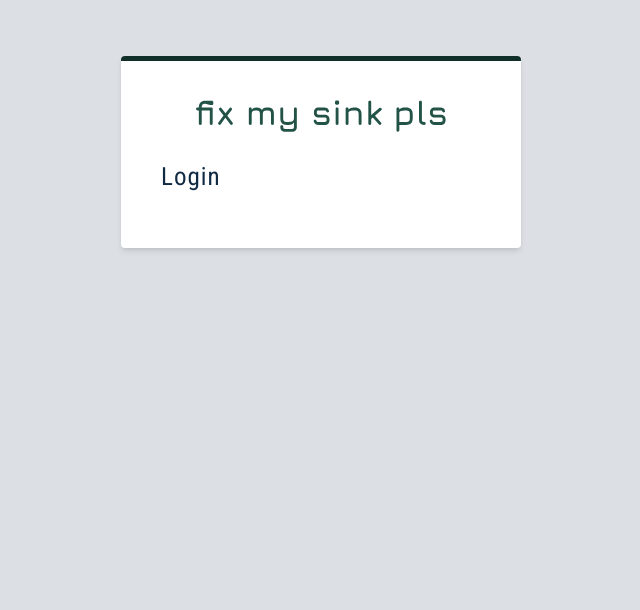
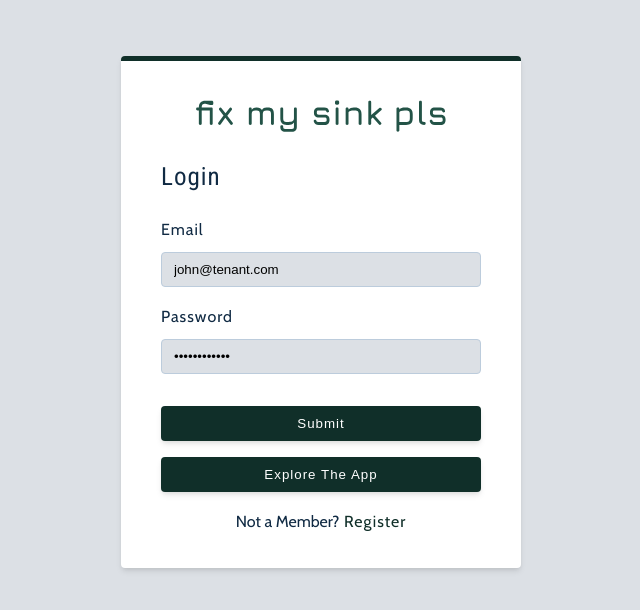
Before and after one commit to mcwhopper63/fixmysinkpls-client-only, a React (Vite) app: page /login in a window 1280 px wide. Shown: the top 610 px of the page, without its empty margins (319-959 px from the left). Built offline with nearby package versions, Linux system fonts and the light colour scheme.

Commit message:
Register page created

```diff
--- a/src/pages/Login.jsx
+++ b/src/pages/Login.jsx
@@ -8,6 +8,28 @@ const Login = () => {
             <form action="" className="form">
                 <Logo />
                 <h4>login</h4>
+                <FormRow
+                    name="email"
+                    type="email"
+                    defaultValue="john@tenant.com"
+                />
+                <FormRow
+                    name="password"
+                    type="password"
+                    defaultValue="password1234"
+                />
+                <button type="submit" className="btn btn-block">
+                    submit
+                </button>
+                <button type="button" className="btn btn-block">
+                    Explore the app
+                </button>
+                <p>
+                    Not a Member?
+                    <Link to="/register" className="member-btn">
+                        &nbsp;Register
+                    </Link>
+                </p>
             </form>
         </Wrapper>
     );
--- a/src/pages/Register.jsx
+++ b/src/pages/Register.jsx
@@ -17,8 +17,15 @@ const Register = () => {
                 />
                 <FormRow
                     type="text"
-                    name="location"
-                    defaultValue="Great Condo"
+                    name="propertyLocation"
+                    labelText="Property Location"
+                    defaultValue="Sleepy Hills"
+                />
+                <FormRow
+                    type="text"
+                    name="apartment"
+                    // labelText="Property Location"
+                    defaultValue="19H"
                 />
                 <FormRow
                     type="email"
@@ -30,13 +37,19 @@ const Register = () => {
                     name="password"
                     defaultValue="password1234"
                 />
+                <FormRow
+                    type="text"
+                    name="phone number"
+                    labelText="phone number"
+                    defaultValue="212-888-7777"
+                />
                 <button type="submit" className="btn btn-block">
                     submit
                 </button>
                 <p>
-                    Already a member?
+                    Already a Member?
                     <Link to="/login" className="member-btn">
-                        Login
+                        &nbsp;Login
                     </Link>
                 </p>
             </form>
```
